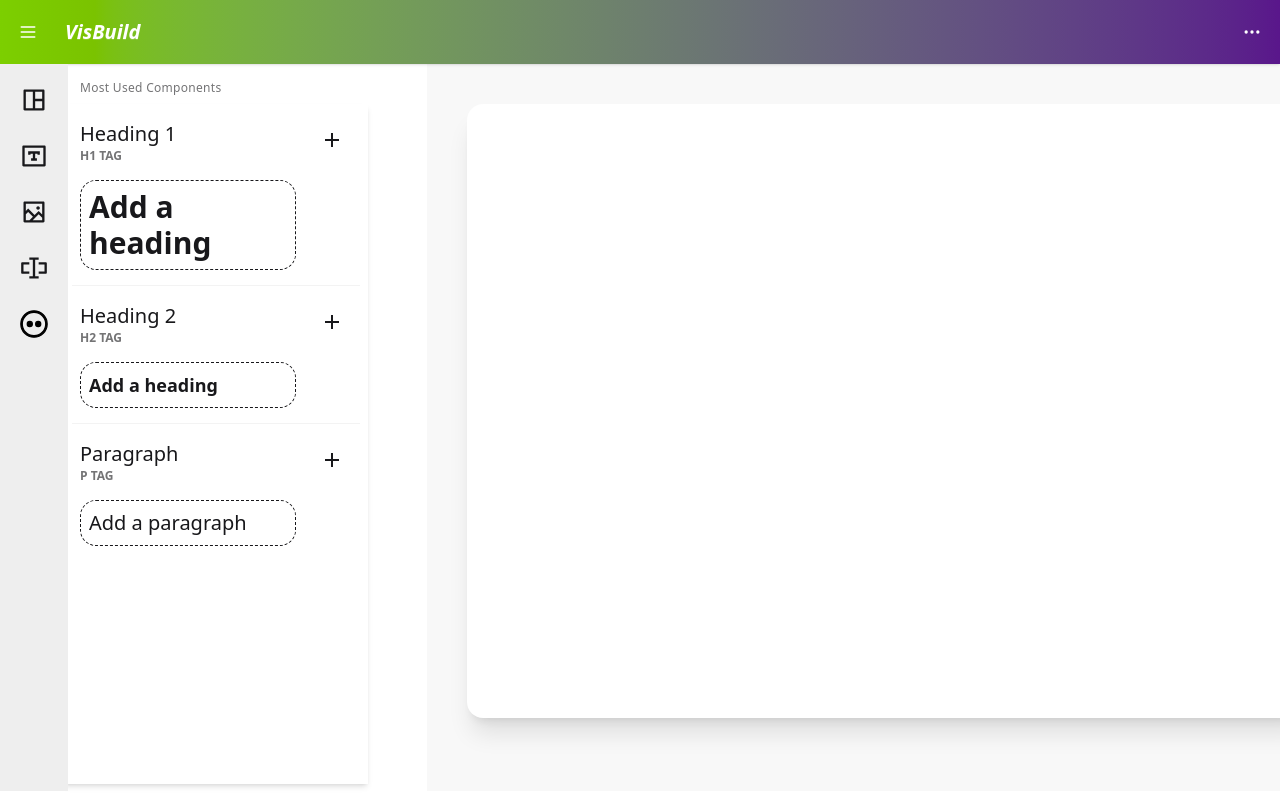
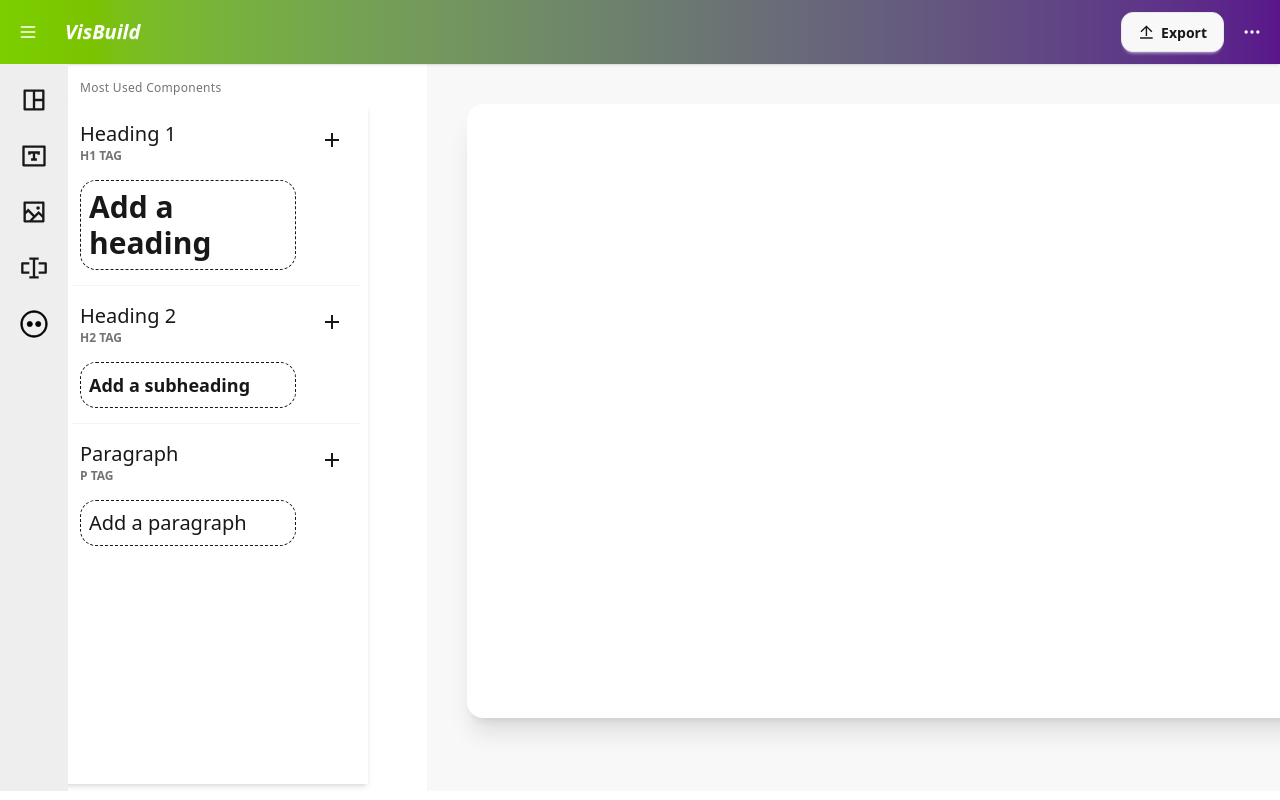
Before and after one commit to mdsir123/visBuild, a React (Vite) app: page / in a window 1280 px wide. Built offline with nearby package versions, Linux system fonts and the light colour scheme; a web font is replaced by a local one.

Commit message:
Updated Home with seperate components

```diff
--- a/src/Components/ElementLibrary.js
+++ b/src/Components/ElementLibrary.js
@@ -4,4 +4,5 @@ import { TextElements } from "./text/TextElements"
 export const ElementLibrary = {
     text: TextElements,
     media: MediaElements,
+
 }
--- a/src/Components/media/Card.jsx
+++ b/src/Components/media/Card.jsx
@@ -1,4 +1,5 @@
-const Card = ({ props, onUpdate }) => {
+const Card = (props) => {
+  console.log(props)
 
     const handleChange = (e) =>{
         onUpdate({...props,[e.target.name] : e.target.value})
--- a/src/Components/media/MediaElements.jsx
+++ b/src/Components/media/MediaElements.jsx
@@ -12,30 +12,49 @@ export const MediaElements = [
       alt: "shoes",
       className: "w-[25%]",
     },
-    preview: <img src="https://img.daisyui.com/images/stock/photo-1606107557195-0e29a4b5b4aa.webp" alt="Shoes" />,
+    preview: (
+      <img
+        src="https://img.daisyui.com/images/stock/photo-1606107557195-0e29a4b5b4aa.webp"
+        alt="Shoes"
+      />
+    ),
   },
   {
     id: "card",
     label: "Media Card",
     type: "media",
     component: Card,
-    defaultProps: { title:"Card Title", description:"A card component has a figure, a body part, and inside body there are title and actions parts", imgUrl:"https://img.daisyui.com/images/stock/photo-1606107557195-0e29a4b5b4aa.webp", alt:"shoes", btn:"Buy Now" },
-    preview: <div className="card bg-base-100 w-[100%] shadow-sm">
+    defaultProps: {
+      title: "Card Title",
+      description:
+        "A card component has a figure, a body part, and inside body there are title and actions parts",
+      imgUrl:
+        "https://img.daisyui.com/images/stock/photo-1606107557195-0e29a4b5b4aa.webp",
+      alt: "shoes",
+      btn: "Buy Now",
+    },
+    preview: (
+      <div className="card bg-base-100 w-[100%] shadow-sm">
         <figure>
           <img
             src="https://img.daisyui.com/images/stock/photo-1606107557195-0e29a4b5b4aa.webp"
-                    alt="Shoes" />
+            alt="Shoes"
+          />
         </figure>
         <div className="card-body">
           {/* <input type="text" value="Card Title" className="text-lg font-semibold"/> */}
           {/* <textarea name="description" className="border-none resize-none h-16" value="A card component has a figure, a body part, and inside body there are title and actions parts"></textarea> */}
           <h2 className="card-title">Card Title</h2>
-                    <p>A card component has a figure, a body part, and inside body there are title and actions parts</p>
+          <p>
+            A card component has a figure, a body part, and inside body there
+            are title and actions parts
+          </p>
           <div className="card-actions justify-end">
             {/* <input type="submit" className="btn btn-primary" value="Buy Now"/> */}
             <button className="btn btn-primary">Buy Now</button>
           </div>
         </div>
-                </div>,
+      </div>
+    ),
   },
 ];
--- /dev/null
+++ b/src/Components/text/Text.jsx
@@ -0,0 +1,10 @@
+import React from 'react'
+
+const Text = (props) => {
+  const Tag = props.tag;
+  return (
+    <Tag className={props.className} contentEditable={true} >{props.text}</Tag>
+  )
+}
+
+export default Text
--- a/src/Components/text/TextElements.jsx
+++ b/src/Components/text/TextElements.jsx
@@ -1,30 +1,32 @@
-import H1 from "./H1";
-import H2 from "./H2";
-import P from "./P";
+import Text from "./Text";
 
 export const TextElements = [
     {
         id: 'h1',
         label: 'Heading 1',
         type: 'text',
-        component: H1,
-        defaultProps: {text:'Add a heading', className:"text-3xl font-bold"},
+        component: Text,
+        defaultProps: {tag:'h1', text:'Add a heading', className:"text-3xl font-bold"},
         preview: <h1 className="text-3xl font-bold">Add a heading</h1>
     },
     {
         id: 'h2',
         label: 'Heading 2',
         type: 'text',
-        component: H2,
-        defaultProps: {text:'Add a heading', className:"text-lg font-bold"},
-        preview: <h2 className="text-lg font-bold">Add a heading</h2>
+        component: Text,
+        defaultProps: {tag:"h2", text:'Add a subheading', className:"text-lg font-bold"},
+        preview: <h2 className="text-lg font-bold">Add a subheading</h2>
     },
     {
         id: 'p',
         label: 'Paragraph',
         type: 'text',
-        component: P,
-        defaultProps: {text:'Add a paragraph', className:"text-xl"},
+        component: Text,
+        defaultProps: {tag:"p",text:'Add a paragraph', className:"text-xl"},
         preview: <p className="text-xl">Add a paragraph</p>
     },
 ]
+
+export const textElementMap = Object.fromEntries(
+  TextElements.map(el => [el.id, el])
+);
--- a/src/Home.jsx
+++ b/src/Home.jsx
@@ -1,5 +1,7 @@
 import React, { useState } from "react";
 import { ElementLibrary } from "./Components/ElementLibrary";
+import { textElementMap } from "./Components/text/TextElements";
+import SidebarElements from "./SidebarElements";
 
 const Home = () => {
   const [activeType, setActiveType] = useState("text");
@@ -10,19 +12,60 @@ const Home = () => {
       id: crypto.randomUUID(),
       type: element.id,
       component: element.component,
-        props:element.defaultProps,
-        style:{width:'50%', height:'auto'},
+      props: element.defaultProps,
+      style: {
+        width: "50%",
+        border: "2px dotted black",
+        borderRadius: "10px",
+        padding: "1rem",
+        height: "auto",
+      },
+    };
+    setCanvasElements((prev) => [...prev, newElement]);
+  };
+
+  const handleDragStart = (e, element) => {
+    const newElement = {
+      id: crypto.randomUUID(),
+      type: element.id,
+      style: {
+        width: "50%",
+        border: "2px dotted black",
+        borderRadius: "10px",
+        padding: "1rem",
+        height: "auto",
+      },
+    };
+    e.dataTransfer.setData("Dragdata", JSON.stringify(newElement));
+  };
+
+  const handleDragOver = (e) => {
+    e.preventDefault();
+  };
+
+  const handleDrop = (e) => {
+    e.preventDefault();
+    const items = e.dataTransfer.getData("Dragdata");
+
+    if (items) {
+      const parsedItems = JSON.parse(items);
+      let elementObj = textElementMap[parsedItems.type];
+
+      if (!elementObj) return;
+
+      const fullElement = {
+        id: parsedItems.id,
+        type: parsedItems.type,
+        style: parsedItems.style,
+        props: elementObj.defaultProps,
+        component: elementObj.component,
+      };
+      setCanvasElements((prev) => [...prev, fullElement]);
     }
-    // console.log(newElement.component)
-
-    setCanvasElements((prev) => [...prev,newElement])
-
-  }
-
+  };
 
   return (
     <div className="mt-16">
-
       {/* ELEMENT LIST */}
       <ul className="menu bg-base-300 fixed  h-[90.85vh] p-2 [&>*]:my-2 z-50">
         <li>
@@ -41,7 +84,6 @@ const Home = () => {
             </svg>
           </a>
         </li>
-
         <li>
           <a
             className="tooltip tooltip-right"
@@ -91,7 +133,6 @@ const Home = () => {
             </svg>
           </a>
         </li>
-
         <li>
           <a
             className="tooltip tooltip-right"
@@ -104,19 +145,16 @@ const Home = () => {
               version="1.1"
               id="Capa_1"
               xmlns="http://www.w3.org/2000/svg"
-              xmlns:xlink="http://www.w3.org/1999/xlink"
+              // xmlns:xlink="http://www.w3.org/1999/xlink"
               viewBox="-10.5 -10.5 370.92 370.92"
-              xml:space="preserve"
+              // xml:space="preserve"
               stroke="#000000"
-              stroke-width="15.7464"
+              strokeWidth="10"
             >
-              <g id="SVGRepo_bgCarrier" stroke-width="0"></g>
+              <g id="SVGRepo_bgCarrier" strokeWidth="0"></g>
               <g
                 id="SVGRepo_tracerCarrier"
-                stroke-linecap="round"
-                stroke-linejoin="round"
                 stroke="#CCCCCC"
-                stroke-width="5.59872"
               ></g>
               <g id="SVGRepo_iconCarrier">
                 {" "}
@@ -145,70 +183,40 @@ const Home = () => {
         </li>
       </ul>
 
-{/* ELEMENT-DOSPLAY & CANVAS */}
-
       <div className="max-w-[95vw] flex  ml-16">
-
         {/* ELEMENT DISPLAY */}
-
         <div className="w-[25%] ">
-          <div className="p-4 pb-2 text-xs opacity-60 tracking-wide">
-            Most Used Components
-          </div>
+          <div className="p-4 pb-2 text-xs opacity-60 tracking-wide"> Most Used Components </div>
           <ul className="list bg-base-100 shadow-md min-h-[85vh]">
             {ElementLibrary[activeType].map((element) => {
               return (
-                <li className="list-row">
-                  <div className="list-col-grow">
-                    <div className="text-xl">{element.label}</div>
-                    <div className="text-xs uppercase font-semibold opacity-60">
-                      {element.id} tag
-                    </div>
-                  </div>
-
-                  <div className="list-col-wrap border-dashed border-1 rounded-2xl p-2">
-                    {/* <h1 className="text-3xl font-bold">Add a heading</h1> */}
-                    {element.preview}
-                  </div>
-                  {/* {console.log(element)} */}
-                  <button className="btn btn-square rounded-3xl btn-ghost" onClick={()=>handleAddElement(element)}>
-                    <svg
-                      xmlns="http://www.w3.org/2000/svg"
-                      className="h-6 w-6"
-                      viewBox="0 0 24 24"
-                      fill="currentColor"
-                    >
-                      <path d="M11 11V5H13V11H19V13H13V19H11V13H5V11H11Z"></path>
-                    </svg>
-                  </button>
-                </li>
+                <SidebarElements element={element} handleAddElement={handleAddElement} handleDragStart={handleDragStart} key={element.id}></SidebarElements>
               );
             })}
           </ul>
         </div>
 
-
         {/* CANVAS */}
-
         <div className="canvas-container  bg-base-200 p-10 fixed  h-[90.85vh] ml-[22.7rem] w-[72%]">
-            <div id="canvas" className="bg-base-100 h-[95%] shadow-xl p-4  rounded-2xl ">
-                {
-                    canvasElements.map((elem)=>
-                        {
+          <div id="canvas" className="bg-base-100 h-[95%] shadow-xl p-4  rounded-2xl " onDragOver={handleDragOver} onDrop={handleDrop}>
+            {canvasElements.map((elem) => {
               const Component = elem.component;
               return (
                 <div key={elem.id} style={elem.style}>
-                                <Component props={elem.props} onUpdate={(updateProps)=>{
-                                    setCanvasElements((prev)=> prev.map((e)=> e.id == elem.id ? {...e, props:updateProps} : e))
-                                }}/>
+                  <Component
+                    {...elem.props} key={elem.id} onUpdate={(updateProps) => {
+                      setCanvasElements((prev) =>
+                        prev.map((e) =>
+                          e.id == elem.id ? { ...e, props: updateProps } : e
+                        )
+                      );
+                    }}
+                  />
                 </div>
-                        )
-                    })
-                }
+              );
+            })}
           </div>
-            {/* buttons */}
         </div>
-
       </div>
     </div>
   );
--- a/src/Navbar.jsx
+++ b/src/Navbar.jsx
@@ -5,19 +5,57 @@ const Navbar = () => {
     <div className="navbar fixed top-0 z-50 bg-base-100 bg-gradient-to-r from-lime-500 to-purple-900 text-white shadow-sm">
       <div className="flex-none">
         <button className="btn btn-square btn-ghost">
-      <svg xmlns="http://www.w3.org/2000/svg" fill="none" viewBox="0 0 24 24" className="inline-block h-5 w-5 stroke-current"> <path strokeLinecap="round" strokeLinejoin="round" strokeWidth="2" d="M4 6h16M4 12h16M4 18h16"></path> </svg>
+          <svg
+            xmlns="http://www.w3.org/2000/svg"
+            fill="none"
+            viewBox="0 0 24 24"
+            className="inline-block h-5 w-5 stroke-current"
+          >
+            {" "}
+            <path
+              strokeLinecap="round"
+              strokeLinejoin="round"
+              strokeWidth="2"
+              d="M4 6h16M4 12h16M4 18h16"
+            ></path>{" "}
+          </svg>
         </button>
       </div>
       <div className="flex-1">
         <a className="btn btn-ghost text-xl font-[] italic">VisBuild</a>
       </div>
       <div className="flex-none">
+        <button className="btn mx-2 rounded-xl">
+          {/* <svg xmlns="http://www.w3.org/2000/svg" viewBox="0 0 24 24" className="size-[1.2em]" fill="currentColor"><path d="M22 4C22 3.44772 21.5523 3 21 3H3C2.44772 3 2 3.44772 2 4V20C2 20.5523 2.44772 21 3 21H21C21.5523 21 22 20.5523 22 20V4ZM4 15H7.41604C8.1876 16.7659 9.94968 18 12 18C14.0503 18 15.8124 16.7659 16.584 15H20V19H4V15ZM4 5H20V13H15C15 14.6569 13.6569 16 12 16C10.3431 16 9 14.6569 9 13H4V5ZM16 11H13V14H11V11H8L12 6.5L16 11Z"></path></svg> */}
+          <svg
+            xmlns="http://www.w3.org/2000/svg"
+            viewBox="0 0 24 24"
+            fill="currentColor"
+            className="size-[1.2em]"
+          >
+            <path d="M3 19H21V21H3V19ZM13 5.82843V17H11V5.82843L4.92893 11.8995L3.51472 10.4853L12 2L20.4853 10.4853L19.0711 11.8995L13 5.82843Z"></path>
+          </svg>
+          Export
+        </button>
         <button className="btn btn-square btn-ghost">
-      <svg xmlns="http://www.w3.org/2000/svg" fill="none" viewBox="0 0 24 24" className="inline-block h-5 w-5 stroke-current"> <path strokeLinecap="round" strokeLinejoin="round" strokeWidth="2" d="M5 12h.01M12 12h.01M19 12h.01M6 12a1 1 0 11-2 0 1 1 0 012 0zm7 0a1 1 0 11-2 0 1 1 0 012 0zm7 0a1 1 0 11-2 0 1 1 0 012 0z"></path> </svg>
+          <svg
+            xmlns="http://www.w3.org/2000/svg"
+            fill="none"
+            viewBox="0 0 24 24"
+            className="inline-block h-5 w-5 stroke-current"
+          >
+            {" "}
+            <path
+              strokeLinecap="round"
+              strokeLinejoin="round"
+              strokeWidth="2"
+              d="M5 12h.01M12 12h.01M19 12h.01M6 12a1 1 0 11-2 0 1 1 0 012 0zm7 0a1 1 0 11-2 0 1 1 0 012 0zm7 0a1 1 0 11-2 0 1 1 0 012 0z"
+            ></path>{" "}
+          </svg>
         </button>
       </div>
     </div>
-    )
-}
+  );
+};
 
-export default Navbar
+export default Navbar;
--- /dev/null
+++ b/src/SidebarElements.jsx
@@ -0,0 +1,72 @@
+import React from "react";
+
+const SidebarElements = ({element, handleAddElement, handleDragStart}) => {
+
+//     const handleAddElement = (element) => {
+//     const newElement = {
+//       id: crypto.randomUUID(),
+//       type: element.id,
+//       component: element.component,
+//       props: element.defaultProps,
+//       style: {
+//         width: "50%",
+//         border: "2px dotted black",
+//         borderRadius: "10px",
+//         padding: "1rem",
+//         height: "auto",
+//       },
+//     };
+
+//     setCanvasElements((prev) => [...prev, newElement]);
+//   };
+
+//   const handleDragStart = (e, element) => {
+//     const newElement = {
+//       id: crypto.randomUUID(),
+//       type: element.id,
+//       style: {
+//         width: "50%",
+//         border: "2px dotted black",
+//         borderRadius: "10px",
+//         padding: "1rem",
+//         height: "auto",
+//       },
+//     };
+
+//     e.dataTransfer.setData("Dragdata", JSON.stringify(newElement));
+//   };
+
+  return (
+    <li className="list-row">
+      <div className="list-col-grow">
+        <div className="text-xl">{element.label}</div>
+        <div className="text-xs uppercase font-semibold opacity-60">
+          {element.id} tag
+        </div>
+      </div>
+
+      <div
+        className="list-col-wrap border-dashed border-1 rounded-2xl p-2"
+        draggable={true}
+        onDragStart={(e) => handleDragStart(e, element)}
+      >
+        {element.preview}
+      </div>
+      <button
+        className="btn btn-square rounded-3xl btn-ghost"
+        onClick={() => handleAddElement(element)}
+      >
+        <svg
+          xmlns="http://www.w3.org/2000/svg"
+          className="h-6 w-6"
+          viewBox="0 0 24 24"
+          fill="currentColor"
+        >
+          <path d="M11 11V5H13V11H19V13H13V19H11V13H5V11H11Z"></path>
+        </svg>
+      </button>
+    </li>
+  );
+};
+
+export default SidebarElements;
```
Also changed, not shown: src/Components/text/H1.jsx (deleted, +0 -9 lines), src/Components/text/H2.jsx (deleted, +0 -9 lines), src/Components/text/P.jsx (deleted, +0 -9 lines). Lines whose indentation alone changed are shown as unchanged.
